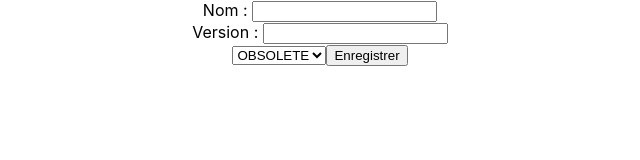
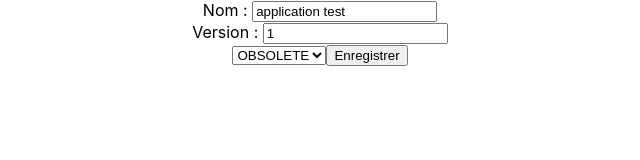
Before and after one commit to slide2009/formation-react-exo, a React (Create React App) app in the folder suivi-applications/: page / in a window 1280 px wide. Shown: the top 160 px of the page, without its empty margins (320-960 px from the left). Built offline with nearby package versions, Linux system fonts and the light colour scheme.

Commit message:
exo formulaire

```diff
--- a/suivi-applications/src/components/Formulaire.js
+++ b/suivi-applications/src/components/Formulaire.js
@@ -8,14 +8,11 @@ const Formulaire = () => {
 
     return <form>
         <div>
-            Nom : <input onChange = {e => {
-                setNom(e.target.value)
-            }
-            }/>
+            Nom : <input onChange = {e =>  setNom(e.target.value)} value={nom}/>
         </div>
 
         <div>
-            Version : <input onChange = {e => setVersion(e.target.value)}/>
+            Version : <input onChange = {e => setVersion(e.target.value)} value={version}/>
         </div>
 
         <select onChange= {e => setEtat(e.target.value)} value={etat}>
```
